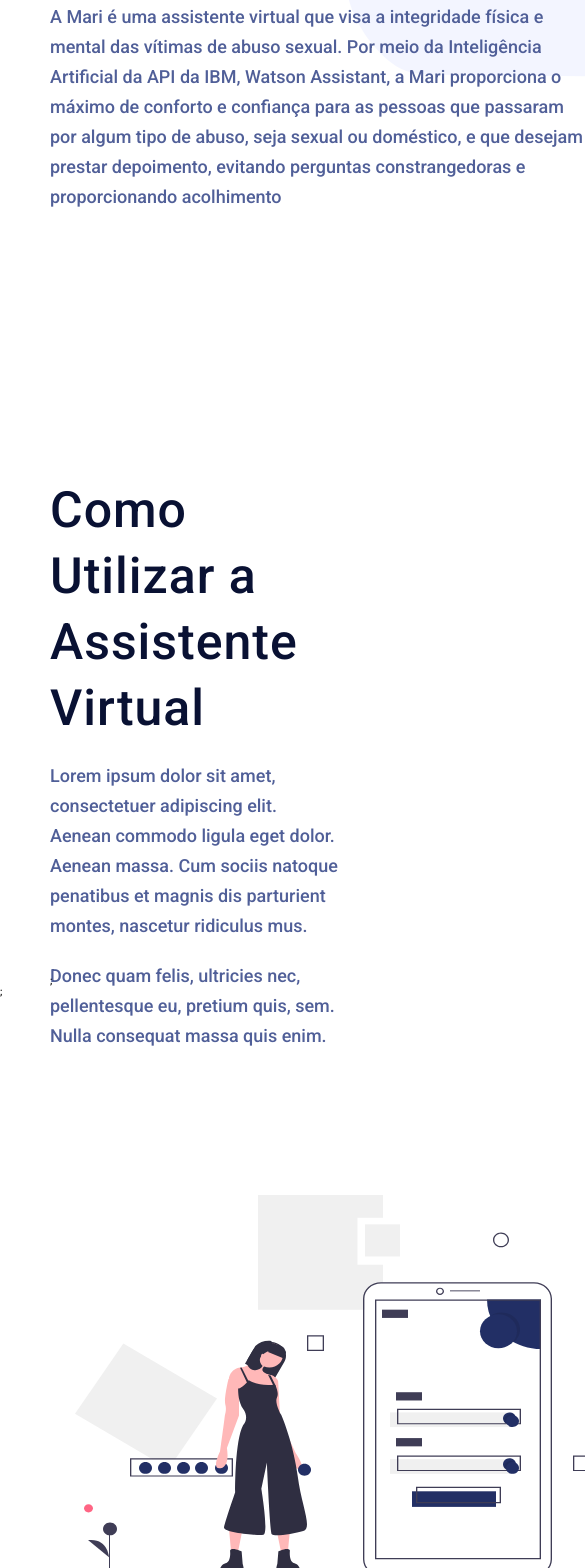
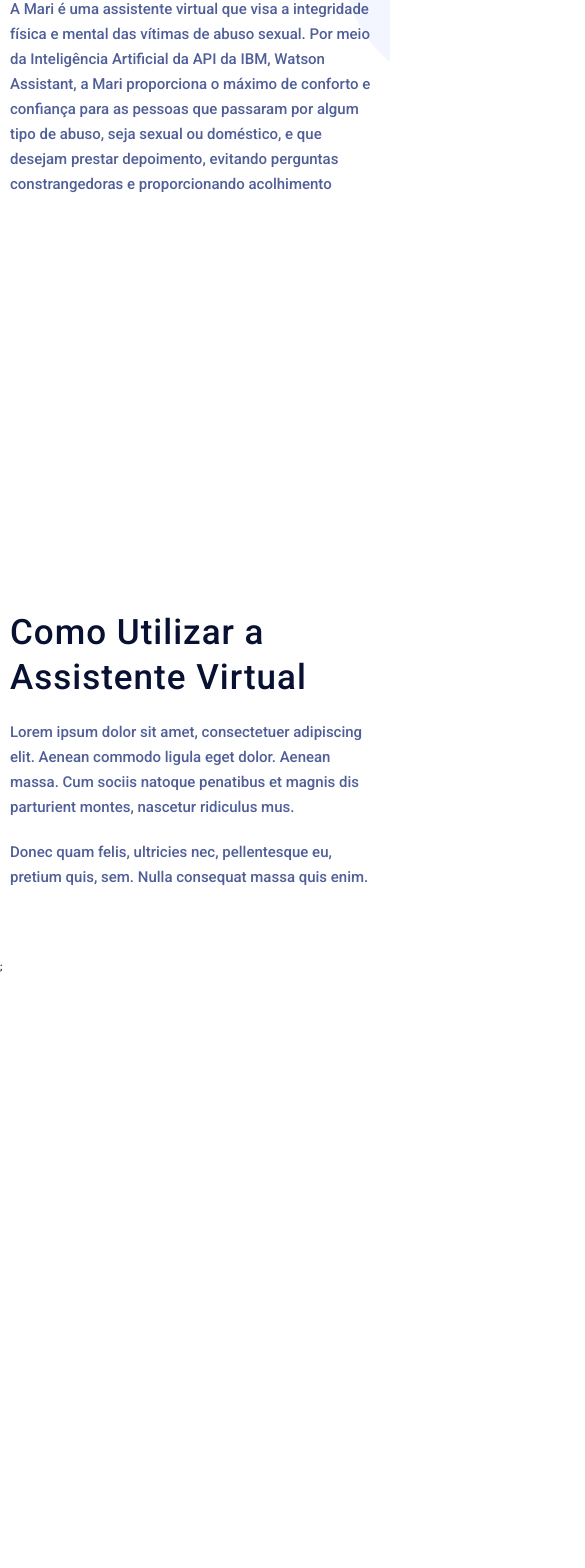
Before and after one commit to devjusan/mari-front, a React (Create React App) app: page / in a window 390 px wide. Shown: the part 365-1933 px from the top of the page, 585 px wide, since content can reach past the window. After the commit the page ends 1337 px from the top, so only its background shows below. Built offline with nearby package versions, Linux system fonts and the light colour scheme.

Commit message:
feat: responsivity increased

```diff
--- a/src/components/header/styles.ts
+++ b/src/components/header/styles.ts
@@ -34,6 +34,10 @@ const Title = styled.h2`
   font-size: 2.6rem;
   line-height: 3.8rem;
   color: #37447e;
+
+  @media (max-width: 726px) {
+    display: none;
+  }
 `;
 
 export default { Header, Title };
--- a/src/pages/about/index.tsx
+++ b/src/pages/about/index.tsx
@@ -20,9 +20,9 @@ const About: React.FC = () => (
         </Styles.Text>
       </Styles.TextContainer>
     </Styles.AsideContent>
-    <Styles.LeftContainer>
+    <Styles.RightContainer>
       <AsideSvg />
-    </Styles.LeftContainer>
+    </Styles.RightContainer>
   </Styles.Container>
 );
 
--- a/src/pages/about/styles.ts
+++ b/src/pages/about/styles.ts
@@ -7,8 +7,6 @@ const Container = styled.section`
 
   align-items: center;
   gap: 2rem;
-
-  width: 100%;
 
   height: 50vh;
 `;
@@ -21,7 +19,10 @@ const AsideContent = styled.aside`
 
   width: 54rem;
   height: 100%;
-  margin-bottom: 20rem;
+
+  @media (max-width: 726px) {
+    width: 100%;
+  }
 `;
 
 const TitleContainer = styled.div``;
@@ -36,7 +37,7 @@ const TextContainer = styled.div`
 
 const Text = styled.p``;
 
-const LeftContainer = styled.div`
+const RightContainer = styled.div`
   position: absolute;
   right: 0;
 
@@ -45,6 +46,10 @@ const LeftContainer = styled.div`
   @media (max-width: 1160px) {
     position: relative;
     right: 0;
+  }
+
+  @media (max-width: 726px) {
+    display: none;
   }
 `;
 
@@ -55,5 +60,5 @@ export default {
   AsideContent,
   Text,
   TextContainer,
-  LeftContainer,
+  RightContainer,
 };
--- a/src/pages/home/styles.ts
+++ b/src/pages/home/styles.ts
@@ -17,7 +17,10 @@ const AsideContent = styled.aside`
   gap: 2rem;
 
   width: 54rem;
-  margin-bottom: 20rem;
+  margin-bottom: 15rem;
+  @media (max-width: 726px) {
+    width: 100%;
+  }
 `;
 
 const TitleContainer = styled.div``;
--- a/src/pages/main/index.tsx
+++ b/src/pages/main/index.tsx
@@ -10,7 +10,7 @@ const Main: React.FC = () => (
     <Header />
     <Home />
     <About />
-    <BackgroundCircle />;
+    <BackgroundCircle />
   </Styles.Container>
 );
 
--- a/src/pages/main/styles.ts
+++ b/src/pages/main/styles.ts
@@ -2,7 +2,6 @@ import styled from 'styled-components';
 
 const Container = styled.main`
   position: relative;
-
   display: flex;
   flex-flow: nowrap column;
 
@@ -15,6 +14,10 @@ const Container = styled.main`
   @media (max-width: 996px) {
     padding: 0 5rem;
   }
+
+  @media (max-width: 626px) {
+    padding: 0 1rem;
+  }
 `;
 
 export default { Container };
--- a/src/styles/global.ts
+++ b/src/styles/global.ts
@@ -10,8 +10,9 @@ const Global = createGlobalStyle`
         font-family: 'Roboto', sans-serif;
     }
 
-    body {
-        overflow-x: hidden;
+    main {
+       overflow-x: hidden ;
+       overflow-y: hidden;
     }
 
     h1 {
@@ -29,9 +30,20 @@ const Global = createGlobalStyle`
         font-size: 1.8rem;
         line-height: 3rem;
         color: ${variables.colorSecondary};
+
     }
 
+    @media (max-width: 736px) {
+        h1 {
+            font-size: 3.5rem;
+            line-height: 4.5rem;
+        }
 
+        p {
+            font-size: 1.5rem;
+        line-height: 2.5rem;
+        }
+    }
 `;
 
 export default Global;
```
